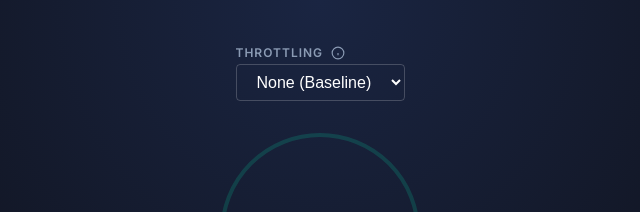
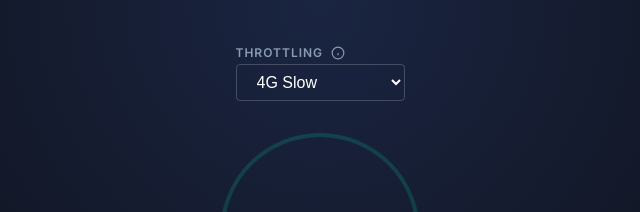
Before and after one commit to JuniYadi/lighthouse, a plain HTML site: page frontend/index.html in a window 1280 px wide. Shown: the part 239-451 px from the top of the page, 320-960 px from the left. Drawn offline with Linux system fonts and the light colour scheme.

Commit message:
fix(ui): correct default selection for profile dropdown options

```diff
--- a/frontend/index.html
+++ b/frontend/index.html
@@ -117,9 +117,9 @@
             </button>
           </div>
           <select id="profile-select">
-            <option value="none" selected>None (Baseline)</option>
+            <option value="none">None (Baseline)</option>
             <option value="4g-fast">4G Fast</option>
-            <option value="4g-slow">4G Slow</option>
+            <option value="4g-slow" selected>4G Slow</option>
             <option value="3g">3G</option>
           </select>
         </div>
```
